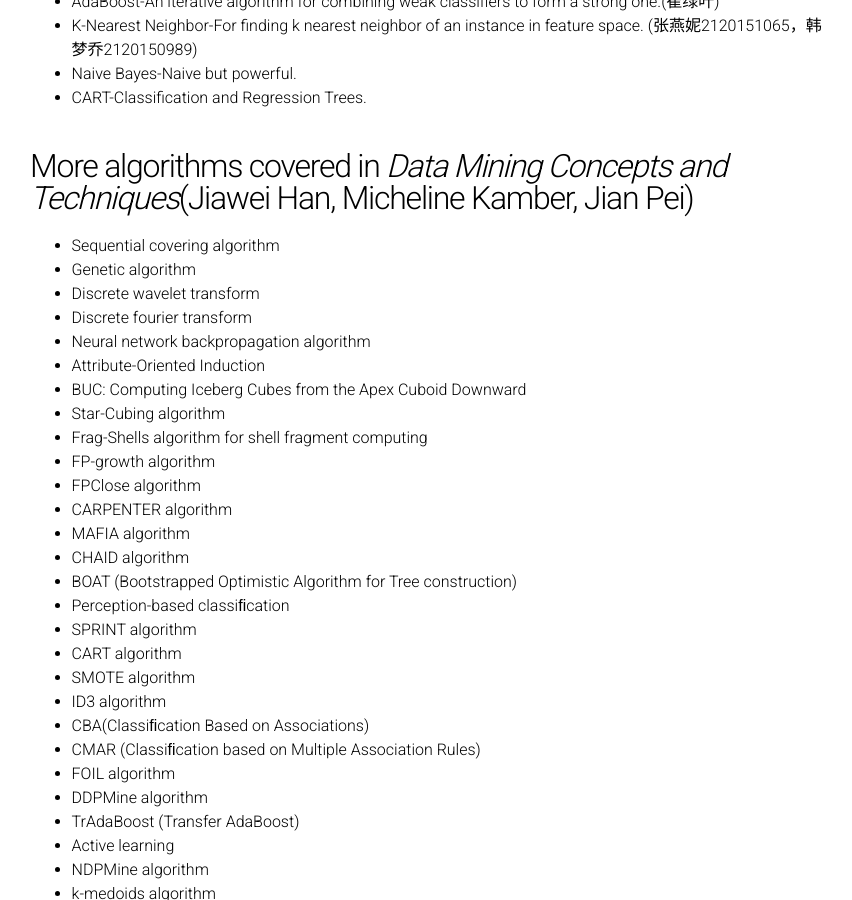
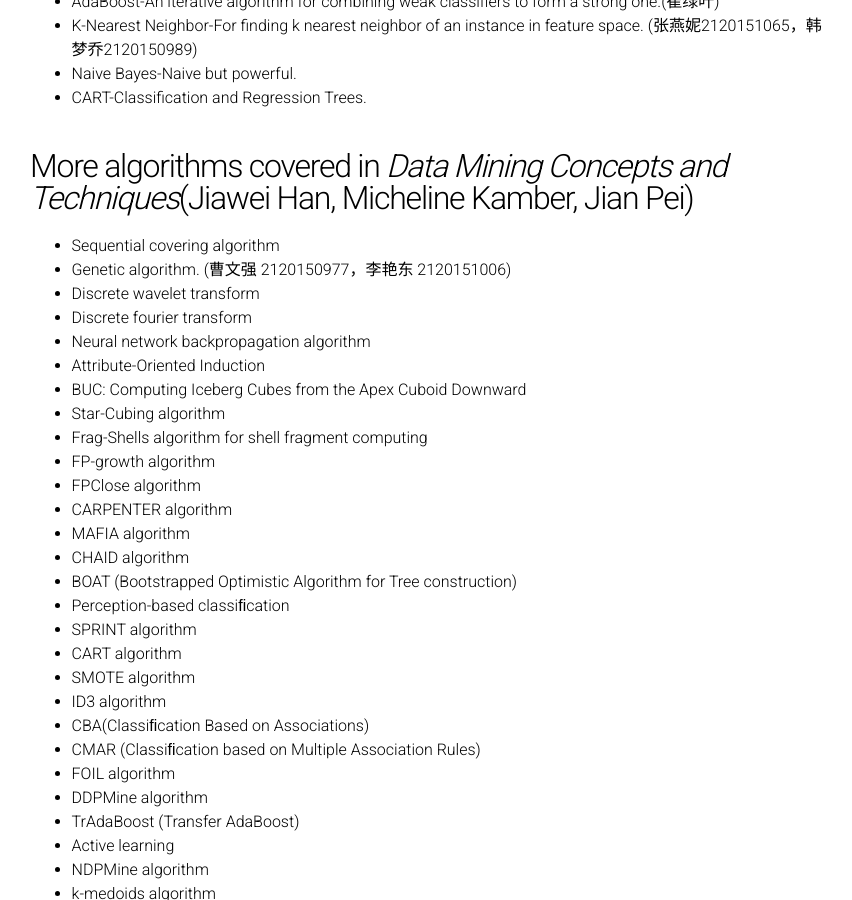
Before and after one commit to BITDM/bitdm.github.io, a Jekyll site: the page built from algorithms/algorithmsList.md, in a window 1280 px wide and 900 px high, scrolled down 512 px. Shown: the whole window, without its empty margins (210-1062 px from the left). Built offline with Jekyll 4.4.1, drawn with Linux system fonts in a browser that asks for light colours.

Commit message:
update algorithm list

```diff
--- a/algorithms/algorithmsList.md
+++ b/algorithms/algorithmsList.md
@@ -23,7 +23,7 @@
 
 ## More algorithms covered in *Data Mining Concepts and Techniques*(Jiawei Han, Micheline Kamber, Jian Pei)
 + Sequential covering algorithm
-+ Genetic algorithm
++ Genetic algorithm. (曹文强 2120150977，李艳东 2120151006)
 + Discrete wavelet transform
 + Discrete fourier transform
 + Neural network backpropagation algorithm
```
